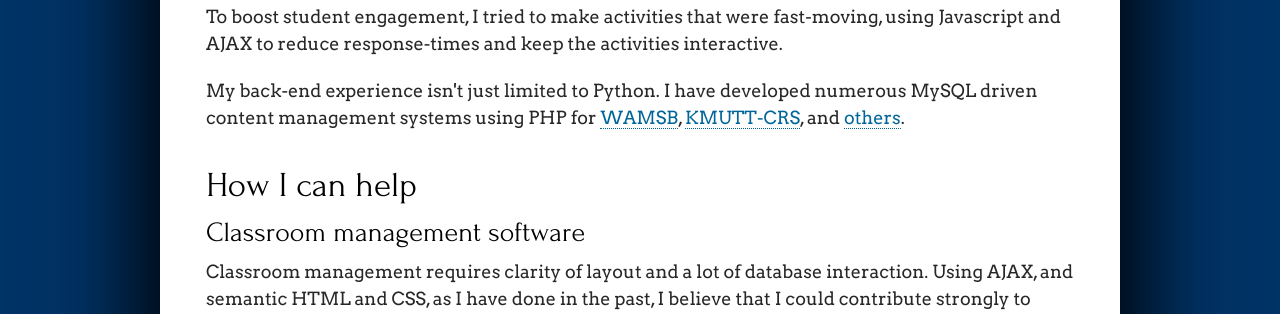
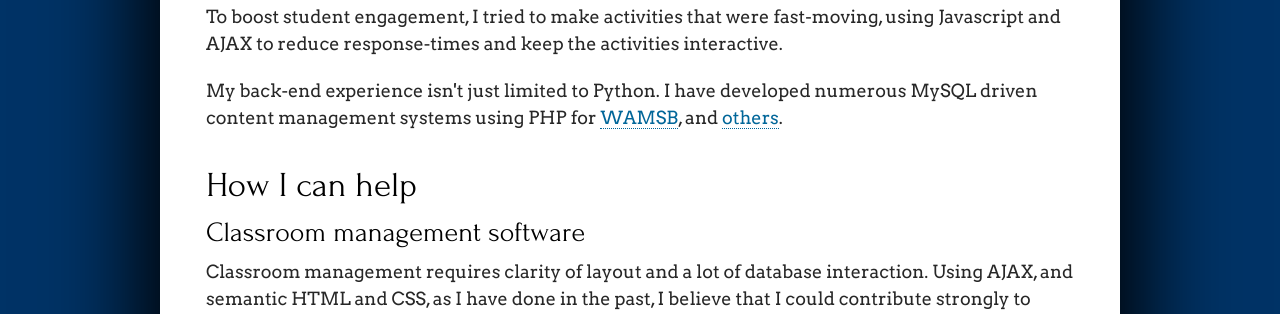
Before and after one commit to dougalg/dougalgraham.ca, a PHP site: page /index.php?p=VenU in a window 1280 px wide. Shown: the part 1618-1932 px from the top of the page. Run offline with PHP 8.4, Linux system fonts and the light colour scheme; some libraries are stand-ins or nearby versions; some web fonts are replaced.

Commit message:
Update VenU

```diff
--- a/templates/VenU.php
+++ b/templates/VenU.php
@@ -40,7 +40,7 @@
 
     <p>To boost student engagement, I tried to make activities that were fast-moving, using Javascript and AJAX to reduce response-times and keep the activities interactive.</p>
 
-    <p>My back-end experience isn't just limited to Python. I have developed numerous MySQL driven content management systems using PHP for <a href="http://www.wamsb.org">WAMSB</a>, <a href="http://crs2.kmutt.ac.th">KMUTT-CRS</a>, and <a href="/portfolio">others</a>.</p>
+    <p>My back-end experience isn't just limited to Python. I have developed numerous MySQL driven content management systems using PHP for <a href="http://www.wamsb.org">WAMSB</a>, and <a href="/portfolio">others</a>.</p>
 
     <h2>How I can help</h2>
 
```
